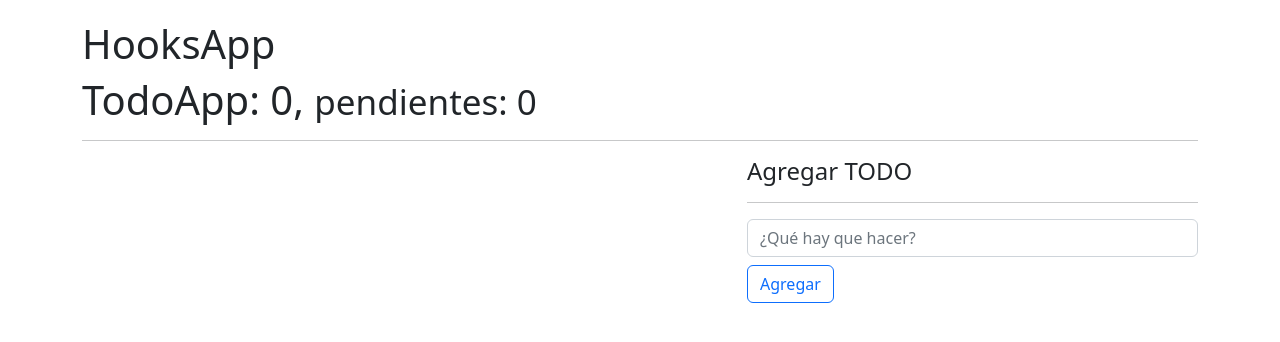
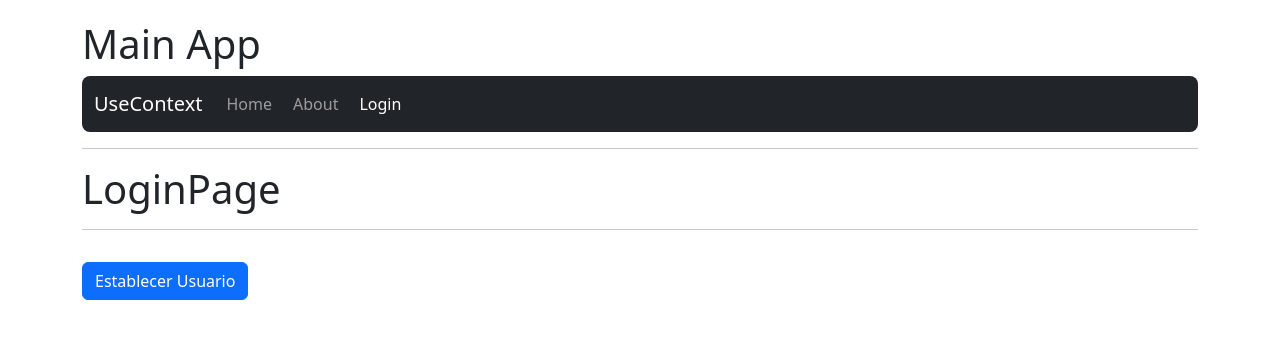
Before and after one commit to Isradeveloper/hook-app, a React (Vite) app: page /login in a window 1280 px wide. Shown: the top 342 px of the page. Built offline with nearby package versions, Linux system fonts and the light colour scheme.

Commit message:
UseContext

```diff
--- a/index.html
+++ b/index.html
@@ -1,5 +1,5 @@
 <!DOCTYPE html>
-<html lang="en">
+<html lang="es">
   <head>
     <meta charset="UTF-8" />
     <link rel="icon" type="image/svg+xml" href="/vite.svg" />
--- /dev/null
+++ b/src/09-useContext/AboutPage.jsx
@@ -0,0 +1,9 @@
+
+export const AboutPage = () => {
+  return (
+    <>
+      <h1>AboutPage</h1>
+      <hr />
+    </>
+  )
+}
--- /dev/null
+++ b/src/09-useContext/HomePage.jsx
@@ -0,0 +1,17 @@
+import { useContext } from 'react'
+import { UserContext } from './context/UserContext'
+
+export const HomePage = () => {
+  const { user } = useContext(UserContext)
+  console.log(user)
+  return (
+    <>
+      <h1>HomePage <small>{user?.name}</small></h1>
+      <hr />
+      <pre>
+        {JSON.stringify(user, null, 3)}
+      </pre>
+
+    </>
+  )
+}
--- /dev/null
+++ b/src/09-useContext/LoginPage.jsx
@@ -0,0 +1,20 @@
+import { useContext } from 'react'
+import { UserContext } from './context/UserContext'
+
+export const LoginPage = () => {
+  const { user, setUser } = useContext(UserContext)
+  console.log(user)
+  return (
+    <>
+      <h1>LoginPage</h1>
+      <hr />
+
+      <pre>
+        {JSON.stringify(user, null, 3)}
+      </pre>
+      <button className='btn btn-primary' onClick={(e) => setUser({ id: 123, name: 'Isra', email: 'Adada@gmail.com' })}>
+        Establecer Usuario
+      </button>
+    </>
+  )
+}
--- /dev/null
+++ b/src/09-useContext/MainApp.jsx
@@ -0,0 +1,28 @@
+import { Navigate, Route, Routes } from 'react-router-dom'
+import { HomePage } from './HomePage'
+import { LoginPage } from './LoginPage'
+import { AboutPage } from './AboutPage'
+import { NavBar } from './NavBar'
+import { UserProvider } from './context/UserProvider'
+
+export const MainApp = () => {
+  return (
+    <UserProvider>
+
+      <h1>Main App</h1>
+      <NavBar />
+      <hr />
+
+      <Routes>
+        <Route path='/' element={<HomePage />} />
+        <Route path='about' element={<AboutPage />} />
+        <Route path='login' element={<LoginPage />} />
+
+        {/* <Route path='/*' element={<LoginPage />} /> */}
+        <Route path='/*' element={<Navigate to='about' />} />
+      </Routes>
+
+    </UserProvider>
+
+  )
+}
--- /dev/null
+++ b/src/09-useContext/NavBar.jsx
@@ -0,0 +1,29 @@
+import { Link, NavLink } from 'react-router-dom'
+
+export const NavBar = () => {
+  return (
+    <nav className='navbar navbar-expand-lg navbar-dark bg-dark rounded-3'>
+      <div className='container-fluid'>
+        <Link className='navbar-brand' to='/'>UseContext</Link>
+
+        <div className='collapse navbar-collapse' id='navbarNav'>
+
+          <ul className='navbar-nav'>
+            <NavLink className={({ isActive }) => `nav-link ${isActive ? 'active' : ''}`} to='/'>
+              Home
+            </NavLink>
+
+            <NavLink className={({ isActive }) => `nav-link ${isActive ? 'active' : ''}`} to='about'>
+              About
+            </NavLink>
+
+            <NavLink className={({ isActive }) => `nav-link ${isActive ? 'active' : ''}`} to='login'>
+              Login
+            </NavLink>
+          </ul>
+
+        </div>
+      </div>
+    </nav>
+  )
+}
--- /dev/null
+++ b/src/09-useContext/context/UserContext.jsx
@@ -0,0 +1,3 @@
+import { createContext } from 'react'
+
+export const UserContext = createContext()
--- /dev/null
+++ b/src/09-useContext/context/UserProvider.jsx
@@ -0,0 +1,17 @@
+import { useState } from 'react'
+import { UserContext } from './UserContext'
+
+const user = {
+  id: 123,
+  name: 'Fernando Herrera',
+  email: 'fernando@google.com'
+}
+
+export const UserProvider = ({ children }) => {
+  const [user, setUser] = useState()
+  return (
+    <UserContext.Provider value={{ user, setUser }}>
+      {children}
+    </UserContext.Provider>
+  )
+}
--- a/src/index.css
+++ b/src/index.css
@@ -30,3 +30,7 @@
     width: 100%;
     height: 100%;
   }
+
+a {
+  margin-right: 5px;
+}
--- a/src/main.jsx
+++ b/src/main.jsx
@@ -6,19 +6,22 @@
 // import { CallbackHooks } from './06-memos/CallBackHooks'
 // import { MemoHook } from './06-memos/MemoHook'
 // import { Memorize } from './06-memos/Memorize'
-import { Padre } from './07-tarea-memo/Padre'
-import { TodoApp } from './08-useReducer/TodoApp'
-import { HooksApp } from './HooksApp'
+// import { Padre } from './07-tarea-memo/Padre'
+// import { TodoApp } from './08-useReducer/TodoApp'
+import { MainApp } from './09-useContext/MainApp'
+// import { HooksApp } from './HooksApp'
 // import { FormWithCustomHook } from './02-useEffect/FormWithCustomHook'
 // import { CounterApp } from './01-useState/CounterApp'
 // import { SimpleForm } from './02-useEffect/SimpleForm'
 // import { CounterWithCustomHook } from './01-useState/CounterWithCustomHook'
 import './index.css'
+import { BrowserRouter } from 'react-router-dom'
 
 // import './08-useReducer/intro-reducer'
 ReactDOM.createRoot(document.getElementById('root')).render(
+  <BrowserRouter>
     <React.StrictMode>
-    <HooksApp />
+      {/* <HooksApp /> */}
       {/* USE STATE */}
       {/* <CounterApp />
       <CounterWithCustomHook /> */}
@@ -33,7 +36,8 @@
       {/* <MemoHook /> */}
       {/* <CallbackHooks /> */}
       {/* <Padre /> */}
-    <TodoApp />
-
+      {/* <TodoApp /> */}
+      <MainApp />
     </React.StrictMode>
+  </BrowserRouter>
 )
```
Also changed, not shown: package.json (+6 -1 lines), 1 other file (tests, documents, lock files or other folders). Lines whose indentation alone changed are shown as unchanged.
